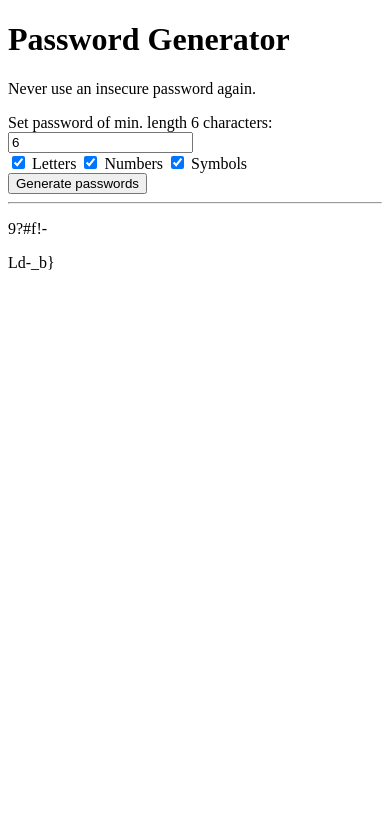
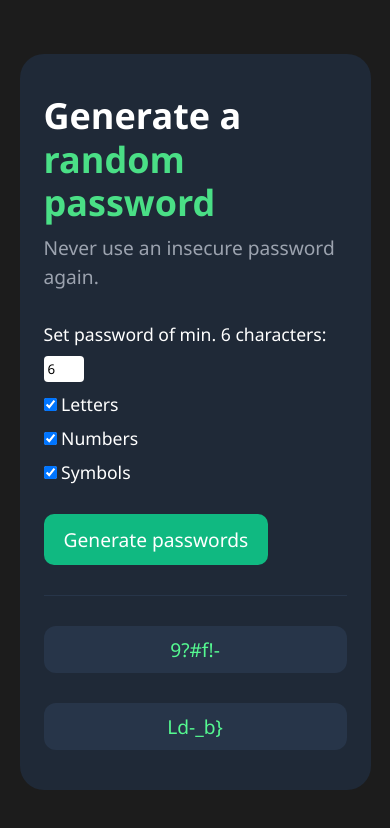
Before and after one commit to rushdina/scrimba-password-generator-rush, a plain HTML site: page index.html in a window 390 px wide. Both pictures are taken after a click on the button "Generate passwords". Drawn offline with Linux system fonts and the light colour scheme.

Commit message:
Add styling and tooltip

```diff
--- a/index.html
+++ b/index.html
@@ -7,10 +7,12 @@
     <link rel="stylesheet" href="styles.css">
 </head>
 <body>
-    <h1>Password Generator</h1>
-    <p>Never use an insecure password again.</p>
+    <div id="container">
+        <h1>Generate a<br><span class="green">random password</span></h1>
+        <p class="subheader">Never use an insecure password again.</p>
 
-    <label for="userpwd-length">Set password of min. length 6 characters:</label>
+        <div id="input-container">
+            <label for="userpwd-length">Set password of min. 6 characters:</label>
             <input type="number" id="userpwd-length" name="userpwd-length" min="6" value="6">
 
             <div id="checkboxes">
@@ -34,6 +36,8 @@
                 <p id="password-one"></p>
                 <p id="password-two"></p>
             </div>
+        </div>
+    </div>
     <script src="script.js"></script>
 </body>
 </html>
--- a/script.js
+++ b/script.js
@@ -46,10 +46,18 @@ function generatePassword() {
   return password;
 }
 
-function copyToClipboard(pwdText) {
+function copyToClipboard(pwdText, targetEl) {
   navigator.clipboard.writeText(pwdText)
-    .then(() => alert("Copied to clipboard!"))
+    .then(() => showTooltip(targetEl, "Copied to clipboard!"))
     .catch(err => console.error("Failed to copy:", err));
+}
+
+function showTooltip(el, message) {
+  let tooltip = document.createElement("span");
+  tooltip.className = "tooltip";
+  tooltip.textContent = message;
+  el.appendChild(tooltip);
+  setTimeout(() => tooltip.remove(), 1000);
 }
 
 // ====== Event Listeners ======
@@ -59,5 +67,5 @@ generateBtn.addEventListener("click", () => {
 });
 
 passwordEls.forEach(el => {
-  el.addEventListener("click", () => copyToClipboard(el.textContent));
+  el.addEventListener("click", () => copyToClipboard(el.textContent, el));
 });
--- a/styles.css
+++ b/styles.css
@@ -0,0 +1,147 @@
+* {
+    margin: 0;
+    padding: 0;
+    box-sizing: border-box;
+    font-family: 'Segoe UI', Tahoma, Geneva, Verdana, sans-serif;
+}
+
+html,
+body {
+    height: 100%;
+    background-color: #1C1C1C;
+    font-size: 16px;
+}
+
+body {
+    display: flex;
+    justify-content: center;
+    align-items: center;
+    color: #fff;
+}
+
+#container {
+    margin: auto;
+    width: 600px;
+    display: flex;
+    flex-direction: column;
+    justify-content: center;
+    background-color: #1F2937;
+    padding: 60px 60px;
+    border-radius: 24px;
+}
+
+h1 {
+    margin-bottom: 10px;
+    font-size: 3rem;
+    line-height: 1.2;
+}
+
+.green {
+    color: #4ADF86;
+}
+
+.subheader {
+    margin-bottom: 30px;
+    font-size: 1.2rem;
+    color: #9CA3AF;
+    line-height: 1.5;
+}
+
+label {
+    display: inline-block;
+    margin-bottom: 10px;
+    font-size: 1.1rem;
+}
+
+#checkboxes {
+    display: flex;
+    gap: 10px;
+    margin-bottom: 20px;
+}
+
+#userpwd-length {
+    width: 40px;
+    padding: 4px;
+    border: none;
+    border-radius: 4px;
+    margin-bottom: 10px;
+}
+
+#generate-btn {
+    padding: 12px 20px;
+    color: #fff;
+    background-color: #10B981;
+    font-size: 1.2rem;
+    font-weight: 500;
+    border: none;
+    border-radius: 10px;
+    cursor: pointer;
+}
+
+#generate-btn:hover {
+    background-color: #0a8f63;
+}
+
+hr {
+    margin: 30px 0 0 0;
+    border: 0;
+    border-top: 1px solid #273549;
+}
+
+#passwords-container {
+    display: flex;
+    gap: 30px;
+}
+
+#passwords-container p:empty {
+    display: none;
+}
+
+#passwords-container p {
+    flex: 1;
+    padding: 10px;
+    margin-top: 30px;
+    color: #55F991;
+    background-color: #273549;
+    border-radius: 12px;
+    text-align: center;
+    font-size: 1.2rem;
+    cursor: pointer;
+    position: relative;
+    white-space: normal;
+    word-break: break-word;
+}
+
+.tooltip {
+    background-color: #333;
+    color: #fff;
+    position: absolute;
+    top: 100%;
+    left: 0%;
+    transform: translate(0, 8px);
+    font-size: 1rem;
+    padding: 4px 8px;
+    border-radius: 4px;
+    width: max-content;
+}
+
+@media (max-width: 650px) {
+    #container {
+        width: 90%;
+        padding: 40px 24px;
+    }
+
+    h1 {
+        font-size: 2.25rem;
+    }
+
+    #passwords-container {
+        flex-direction: column;
+        gap: 0px;
+    }
+
+    #checkboxes {
+        flex-direction: column;
+        gap: 0px;
+    }
+}
```
Lines whose indentation alone changed are shown as unchanged.
